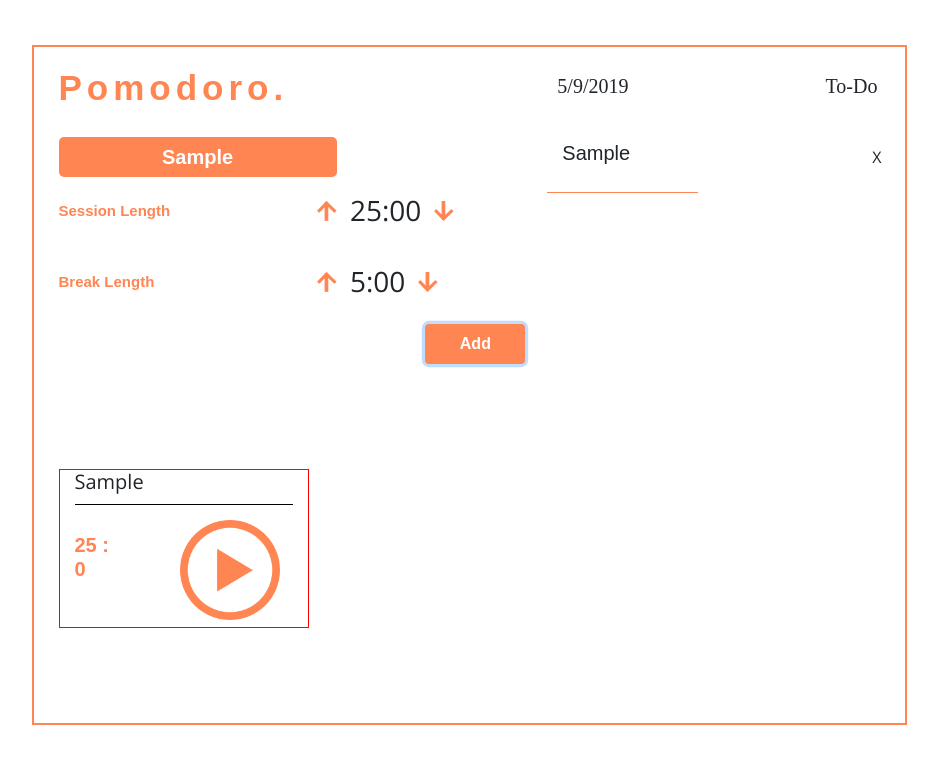
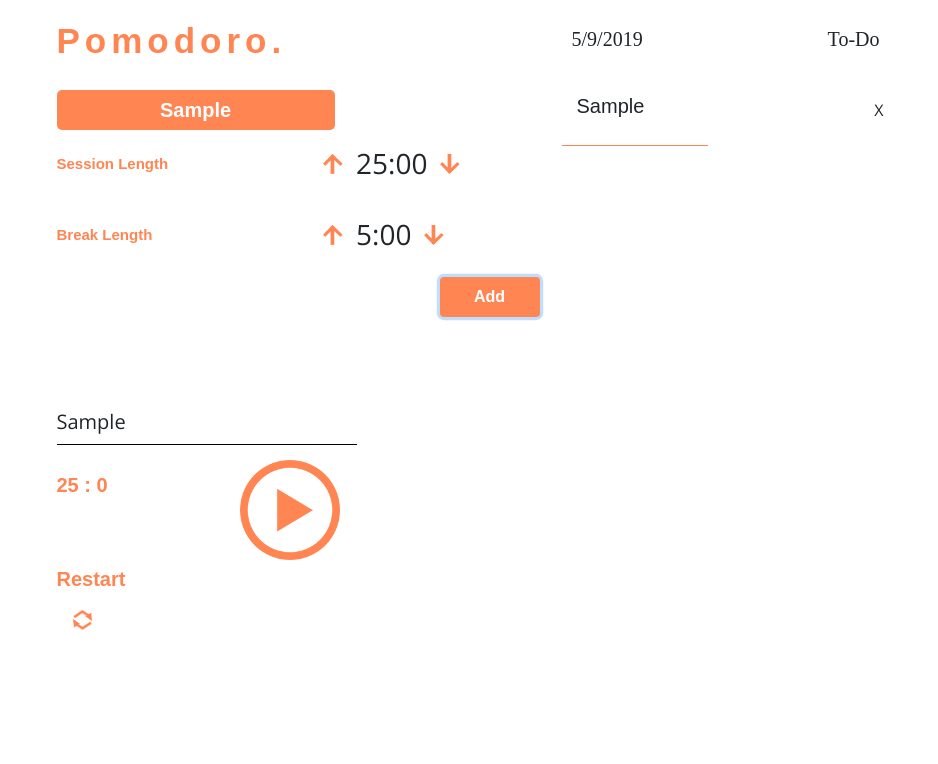
Before and after one commit to Gc0rp/react-pomodoro, a React app: page / in a window 1280 px wide. Both pictures are taken after typing "Sample" into the empty fields and a click on the button "Add". Shown: the top 764 px of the page, without its empty margins (171-1109 px from the left). Built offline with nearby package versions, Linux system fonts and the light colour scheme.

Commit message:
Added the reset feature and updated css

```diff
--- a/src/components/App.js
+++ b/src/components/App.js
@@ -8,11 +8,9 @@ const Container = styled.div`
     align-items: center;
     justify-content: center;
     width: 70%
-    height: 85vh;
+    height: 90vh;
     font-family: 'Open Sans', sans-serif;
-    border: 2px solid #FF8552;
     margin: auto;
-    margin-top: 45px;
 `;
 
 const App = () => (
@@ -22,12 +20,6 @@ const App = () => (
             <ListOfTodo />
         </div>
 
-        {/* // <div className="row" style={{height: "100%"}}>
-        //     <div className="col-lg-12">
-        //
-        //     </div>
-        // </div> */}
-
     </Container>
 );
 
--- a/src/components/CurrentTask.js
+++ b/src/components/CurrentTask.js
@@ -20,13 +20,12 @@ class CurrentTask extends React.Component{
         super(props);
     }
 
-
     render(){
         const t = this.props.firstTask;
 
             if (t != undefined) {
                 return(
-                <div className="col-md-6 current-task" style={{"border" : "1px solid red"}}>
+                <div className="col-lg-12" id="current-task">
                     <DisplayTask>{t.title}</DisplayTask>
                     <TaskTimer taskTime={t.taskTime} />
                  </div>
@@ -34,13 +33,12 @@ class CurrentTask extends React.Component{
             }
 
             return (
-                <div className="col-md-6 current-task" style={{"border" : "1px solid red"}}>
+                <div className="col-md-6" id="current-task">
                 <p>No Tasks entered</p>
                 </div>
             );
     };
 };
-
 
 const mapStateToProps = (state) => {
     return {
--- a/src/components/TaskTimer.js
+++ b/src/components/TaskTimer.js
@@ -1,7 +1,9 @@
-import React from 'react';
+import React, {Fragment} from 'react';
 import styled from 'styled-components';
 import PauseButton from '../images/PauseButton.png';
 import PlayButton from '../images/PlayButton.png';
+import ResetButton from '../images/reset.png';
+
 
 const Timer = styled.h3`
 font-family: 'Cantarell', sans-serif;
@@ -9,6 +11,15 @@ color: #FF8552;
 font-size: 20px;
 font-weight: 800;
 padding-top: 20px;
+min-width: 80px;
+`;
+
+const Reset = styled.h3`
+font-family: 'Cantarell', sans-serif;
+color: #FF8552;
+font-size: 20px;
+font-weight: 800;
+min-width: 80px;
 `;
 
 class TaskTimer extends React.Component{
@@ -25,6 +36,7 @@ class TaskTimer extends React.Component{
         this.startTime = this.startTime.bind(this);
         this.handleTimer = this.handleTimer.bind(this);
         this.stopTime = this.stopTime.bind(this);
+        this.resetTaskTime = this.resetTaskTime.bind(this);
 
         var timer;
     }
@@ -56,6 +68,13 @@ class TaskTimer extends React.Component{
         }, 1000);
     }
 
+    resetTaskTime(){
+        this.setState({
+            minutes: this.props.taskTime,
+            seconds: 0
+        });
+    }
+
     handleTimer(){
         if(this.state.pause === false) {
             this.setState({
@@ -80,15 +99,27 @@ class TaskTimer extends React.Component{
 
     render(){
         return(
-            <div style={{display: "flex"}}>
-                <div>
-                    <Timer>{this.state.minutes} : {this.state.seconds}</Timer>
+            <Fragment>
+                <div style={{display: "flex"}}>
+                    <div>
+                        <Timer>{this.state.minutes} : {this.state.seconds}</Timer>
+                    </div>
+                    <div>
+                        <button type="button" className="btn" onClick={this.handleTimer} style={{marginLeft: "90px"}}>
+                            <img src={this.state.pausePlayButton} style={{width: "100px", height: "100px"}} alt="Pause / Play button"/>
+                        </button>
+                    </div>
                 </div>
-                <div>
-                    <button type="button" className="btn" onClick={this.handleTimer}><img src={this.state.pausePlayButton}
-                        style={{width: "100px", height: "100px", marginLeft: "50px"}} alt="Pause / Play button"/></button>
+
+                <div className="row">
+                    <div className="col-lg-12" id="task-reset">
+                        <Reset>Restart</Reset>
+                        <button type="button" className="btn" onClick={this.resetTaskTime}>
+                            <img src={ResetButton} style={{width: "25px", height: "20px"}} alt="Reset button"/>
+                        </button>
+                    </div>
                 </div>
-            </div>
+            </Fragment>
 
         );
     };
--- a/src/constants/css/reset.js
+++ b/src/constants/css/reset.js
@@ -39,16 +39,21 @@ const reset = css`
 
     .col-lg-6{
         word-wrap: break-word;
-
     }
 
-    .current-task{
+    #current-task{
         word-wrap: break-word;
-        max-width: 250px;
+        max-width: 300px;
+        padding: 0px;
+        margin: 0px;
     }
 
     #col-button{
         text-align: right;
+    }
+
+    #task-reset{
+        margin: 0px;
     }
 
     .delete-button{
@@ -69,13 +74,29 @@ const reset = css`
         display:block;
         width: 40%;
         background-color: #FF8552;
-
         height: 1px;
-        }
+    }
 
     ::placeholder{
         color: white;
     }
+
+    .list-of-todos::webkit-scrollbar{
+        width: 5px;
+    }
+
+    .list-of-todos::webkit-scrollbar-track{
+        background: #FF8552;
+    }
+
+    .list-of-todos::webkit-scrollbar-thumb{
+        background: #FF8552;
+        border-radius: 5px;
+    }
+
+    .list-of-todos::webkit-scrollbar-thumb:hover{
+        background: #FF8552;
+    }
 `;
 
 export default reset;
```
Also changed, not shown: src/images/reset.png (added).
